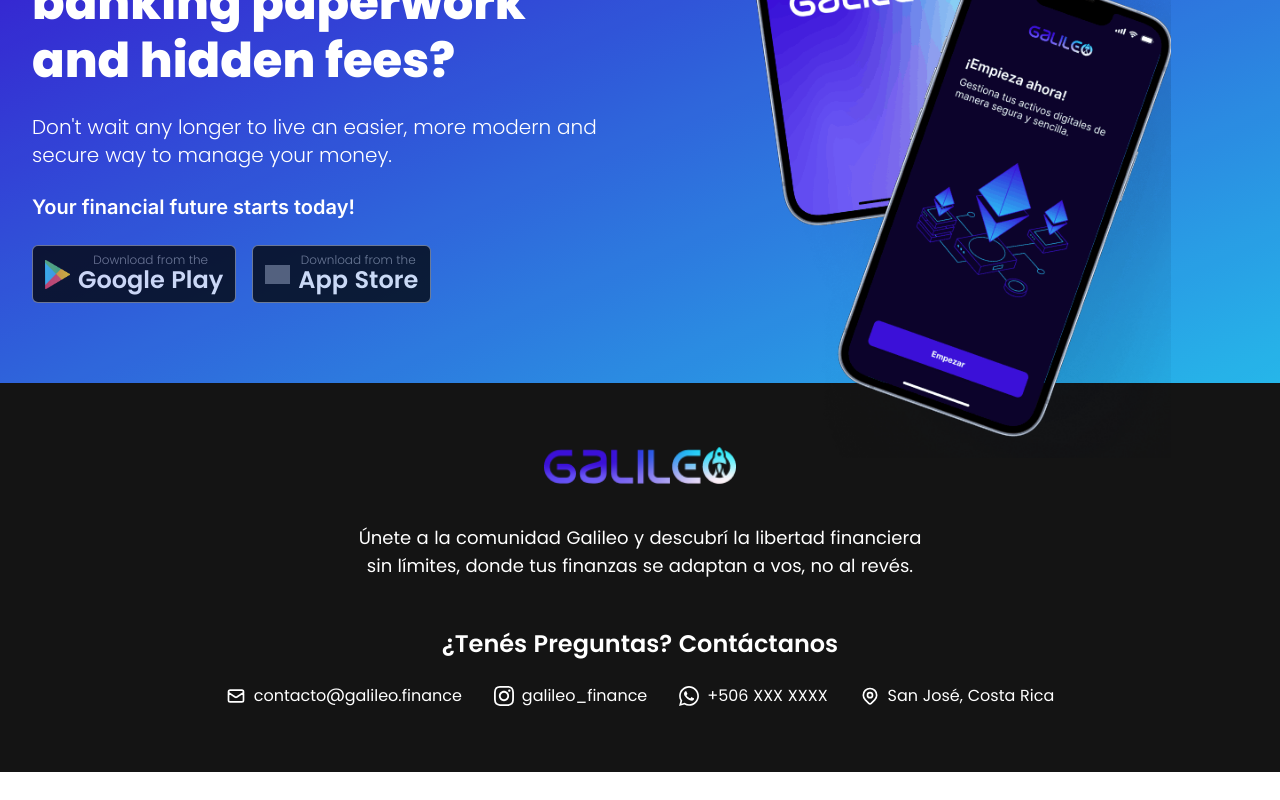
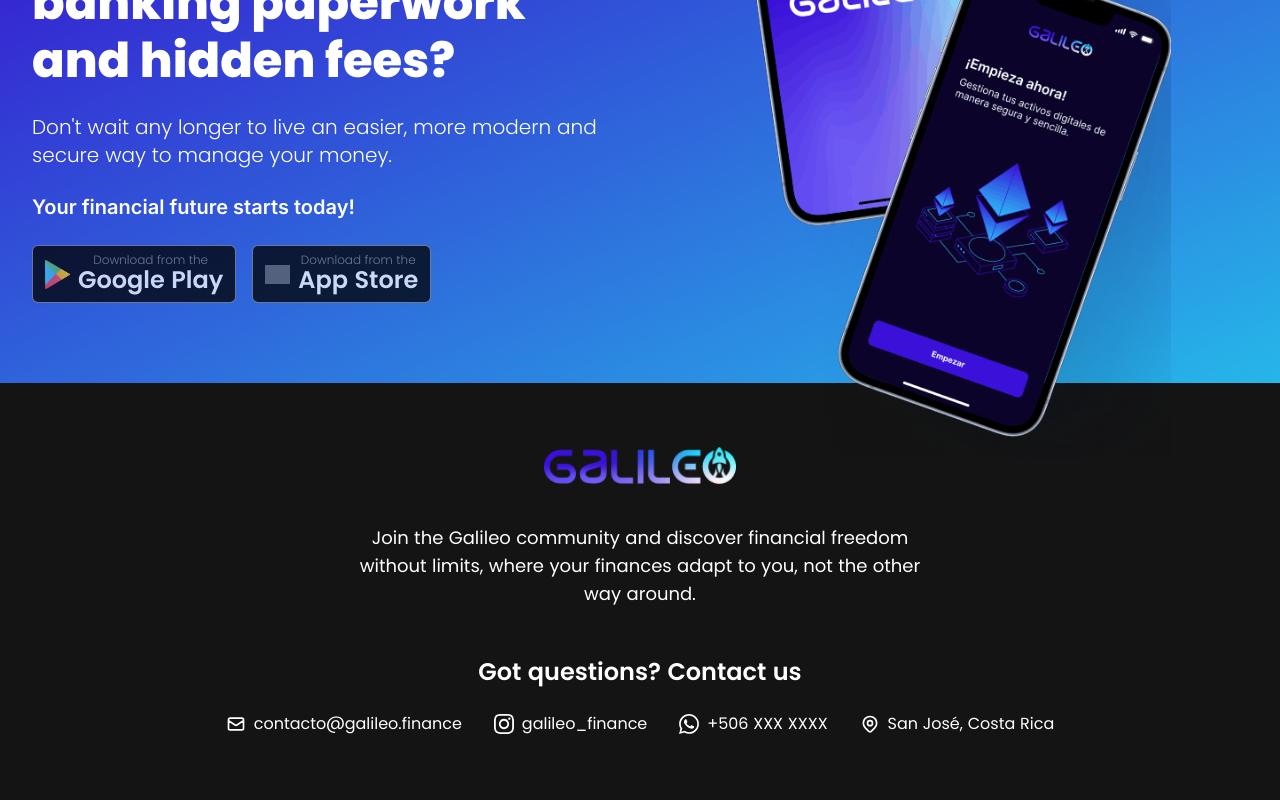
Before and after one commit to Aurigital/galileo-finance, a Next.js app: page / in a window 1280 px wide. Shown: the part 6393-7193 px from the top of the page. Before the commit the page ends 7165 px from the top, so only its background shows below. Built offline with nearby package versions, Linux system fonts and the light colour scheme; grey boxes are pictures that could not be loaded.

Commit message:
FooterLocales

```diff
--- a/src/app/components/Footer.jsx
+++ b/src/app/components/Footer.jsx
@@ -1,8 +1,11 @@
 "use client";
 import Image from 'next/image';
 import Link from 'next/link';
+import { useTranslation } from 'react-i18next';
+import '../../lib/i18n';
 
 const Footer = () => {
+  const { t } = useTranslation();
   return (
     <footer id="contact" className="bg-[#141414] text-black py-16 font-poppins">
       <div className="max-w-7xl mx-auto px-4 sm:px-6 lg:px-8">
@@ -20,11 +23,11 @@
           </div>
 
           <p className="text-lg max-w-xl text-white mb-12">
-          Únete a la comunidad Galileo y descubrí la libertad financiera sin límites, donde tus finanzas se adaptan a vos, no al revés.
+            {t('footer.community_text')}
           </p>
 
           <h3 className="text-2xl font-semibold mb-6">
-            ¿Tenés Preguntas? Contáctanos
+            {t('footer.questions')}
           </h3>
 
           <div className="flex flex-wrap justify-center gap-8 text-white">
@@ -35,7 +38,7 @@
               <svg xmlns="http://www.w3.org/2000/svg" className="h-5 w-5" fill="none" viewBox="0 0 24 24" stroke="currentColor">
                 <path strokeLinecap="round" strokeLinejoin="round" strokeWidth={2} d="M3 8l7.89 5.26a2 2 0 002.22 0L21 8M5 19h14a2 2 0 002-2V7a2 2 0 00-2-2H5a2 2 0 00-2 2v10a2 2 0 002 2z" />
               </svg>
-              <span>contacto@galileo.finance</span>
+              <span>{t('footer.email')}</span>
             </Link>
 
             <Link
@@ -47,7 +50,7 @@
               <svg xmlns="http://www.w3.org/2000/svg" className="h-5 w-5" fill="currentColor" viewBox="0 0 24 24">
                 <path d="M12 2.163c3.204 0 3.584.012 4.85.07 3.252.148 4.771 1.691 4.919 4.919.058 1.265.069 1.645.069 4.849 0 3.205-.012 3.584-.069 4.849-.149 3.225-1.664 4.771-4.919 4.919-1.266.058-1.644.07-4.85.07-3.204 0-3.584-.012-4.849-.07-3.26-.149-4.771-1.699-4.919-4.92-.058-1.265-.07-1.644-.07-4.849 0-3.204.013-3.583.07-4.849.149-3.227 1.664-4.771 4.919-4.919 1.266-.057 1.645-.069 4.849-.069zm0-2.163c-3.259 0-3.667.014-4.947.072-4.358.2-6.78 2.618-6.98 6.98-.059 1.281-.073 1.689-.073 4.948 0 3.259.014 3.668.072 4.948.2 4.358 2.618 6.78 6.98 6.98 1.281.058 1.689.072 4.948.072 3.259 0 3.668-.014 4.948-.072 4.354-.2 6.782-2.618 6.979-6.98.059-1.28.073-1.689.073-4.948 0-3.259-.014-3.667-.072-4.947-.196-4.354-2.617-6.78-6.979-6.98-1.281-.059-1.69-.073-4.949-.073zm0 5.838c-3.403 0-6.162 2.759-6.162 6.162s2.759 6.163 6.162 6.163 6.162-2.759 6.162-6.163c0-3.403-2.759-6.162-6.162-6.162zm0 10.162c-2.209 0-4-1.79-4-4 0-2.209 1.791-4 4-4s4 1.791 4 4c0 2.21-1.791 4-4 4zm6.406-11.845c-.796 0-1.441.645-1.441 1.44s.645 1.44 1.441 1.44c.795 0 1.439-.645 1.439-1.44s-.644-1.44-1.439-1.44z"/>
               </svg>
-              <span>galileo_finance</span>
+              <span>{t('footer.instagram_handle')}</span>
             </Link>
 
             <Link
@@ -59,7 +62,7 @@
               <svg xmlns="http://www.w3.org/2000/svg" className="h-5 w-5" fill="currentColor" viewBox="0 0 24 24">
                 <path d="M.057 24l1.687-6.163c-1.041-1.804-1.588-3.849-1.587-5.946.003-6.556 5.338-11.891 11.893-11.891 3.181.001 6.167 1.24 8.413 3.488 2.245 2.248 3.481 5.236 3.48 8.414-.003 6.557-5.338 11.892-11.893 11.892-1.99-.001-3.951-.5-5.688-1.448l-6.305 1.654zm6.597-3.807c1.676.995 3.276 1.591 5.392 1.592 5.448 0 9.886-4.434 9.889-9.885.002-5.462-4.415-9.89-9.881-9.892-5.452 0-9.887 4.434-9.889 9.884-.001 2.225.651 3.891 1.746 5.634l-.999 3.648 3.742-.981zm11.387-5.464c-.074-.124-.272-.198-.57-.347-.297-.149-1.758-.868-2.031-.967-.272-.099-.47-.149-.669.149-.198.297-.768.967-.941 1.165-.173.198-.347.223-.644.074-.297-.149-1.255-.462-2.39-1.475-.883-.788-1.48-1.761-1.653-2.059-.173-.297-.018-.458.13-.606.134-.133.297-.347.446-.521.151-.172.2-.296.3-.495.099-.198.05-.372-.025-.521-.075-.148-.669-1.611-.916-2.206-.242-.579-.487-.501-.669-.51l-.57-.01c-.198 0-.52.074-.792.372s-1.04 1.016-1.04 2.479 1.065 2.876 1.213 3.074c.149.198 2.095 3.2 5.076 4.487.709.306 1.263.489 1.694.626.712.226 1.36.194 1.872.118.571-.085 1.758-.719 2.006-1.413.248-.695.248-1.29.173-1.414z"/>
               </svg>
-              <span>+506 XXX XXXX</span>
+              <span>{t('footer.whatsapp_number')}</span>
             </Link>
 
             <div className="flex items-center space-x-2">
@@ -67,7 +70,7 @@
                 <path strokeLinecap="round" strokeLinejoin="round" strokeWidth={2} d="M17.657 16.657L13.414 20.9a1.998 1.998 0 01-2.827 0l-4.244-4.243a8 8 0 1111.314 0z" />
                 <path strokeLinecap="round" strokeLinejoin="round" strokeWidth={2} d="M15 11a3 3 0 11-6 0 3 3 0 016 0z" />
               </svg>
-              <span>San José, Costa Rica</span>
+              <span>{t('footer.location')}</span>
             </div>
           </div>
         </div>
--- a/src/locales/en/common.json
+++ b/src/locales/en/common.json
@@ -129,5 +129,13 @@
       "title": "Advisors",
       "description": "We have the support of experts in financial regulation, blockchain technology and fintech product development, ensuring Galileo operates to the highest standards of security and compliance."
     }
+  },
+  "footer": {
+    "community_text": "Join the Galileo community and discover financial freedom without limits, where your finances adapt to you, not the other way around.",
+    "questions": "Got questions? Contact us",
+    "email": "contacto@galileo.finance",
+    "instagram_handle": "galileo_finance",
+    "whatsapp_number": "+506 XXX XXXX",
+    "location": "San José, Costa Rica"
   }
 }
--- a/src/locales/es/common.json
+++ b/src/locales/es/common.json
@@ -129,5 +129,13 @@
       "title": "Asesores",
       "description": "Contamos con el respaldo de expertos en regulación financiera, tecnología blockchain y desarrollo de productos fintech, garantizando que Galileo opere con los más altos estándares de seguridad y cumplimiento."
     }
+  },
+  "footer": {
+    "community_text": "Únete a la comunidad Galileo y descubrí la libertad financiera sin límites, donde tus finanzas se adaptan a vos, no al revés.",
+    "questions": "¿Tenés Preguntas? Contáctanos",
+    "email": "contacto@galileo.finance",
+    "instagram_handle": "galileo_finance",
+    "whatsapp_number": "+506 XXX XXXX",
+    "location": "San José, Costa Rica"
   }
 }
```
